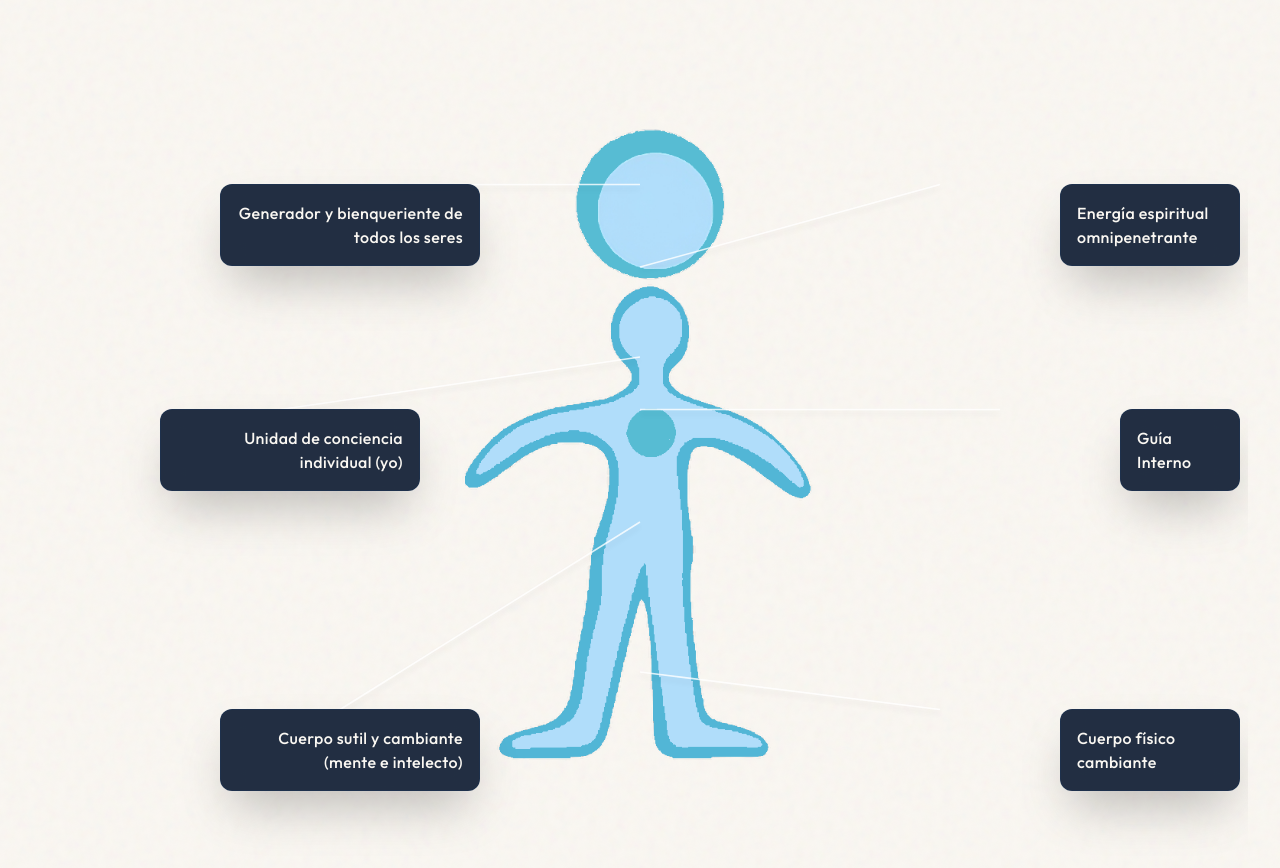
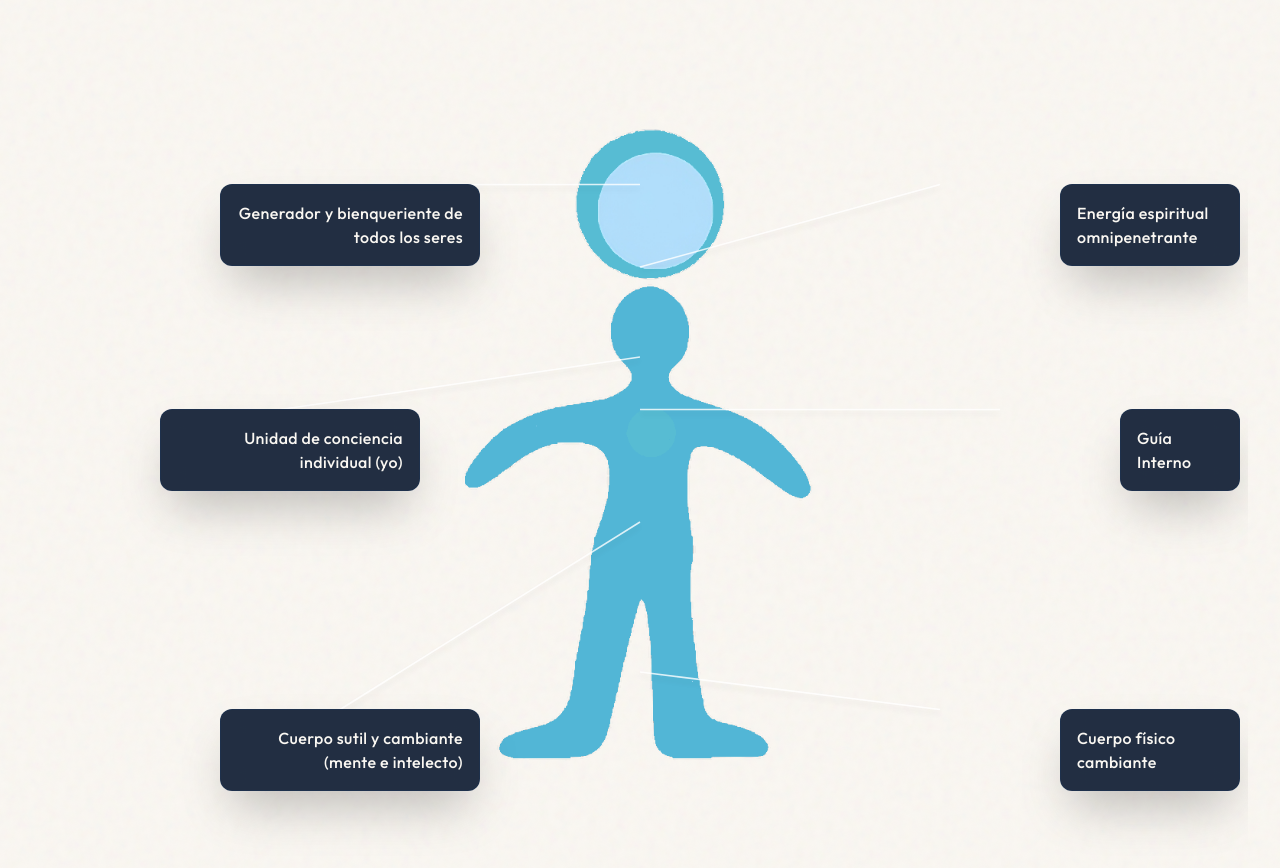
Before and after one commit to radharaniseva77/oidaterapia-org-, a Next.js app: page / in a window 1280 px wide. Shown: the part 2180-3048 px from the top of the page. Built offline with nearby package versions, Linux system fonts and the light colour scheme.

Commit message:
fix: resolve TypeScript strict variants issue and fix z-index for 5 and 6 according to manual

```diff
--- a/components/InteractiveDiagrams.tsx
+++ b/components/InteractiveDiagrams.tsx
@@ -9,8 +9,8 @@ export default function InteractiveDiagrams() {
   // Jerarquía estricta según indicaciones (Z-INDEX REAL)
   const animadoImages = [
     { id: 1, src: "/assets/oidaterapia/animado-1.png", zIndex: 10, delay: 0.2 }, // Fondo: animado-1
-    { id: 5, src: "/assets/oidaterapia/animado-5.png", zIndex: 20, delay: 1.4 }, // Cuerpo sutil
-    { id: 6, src: "/assets/oidaterapia/animado-6.png", zIndex: 30, delay: 1.7 }, // Cuerpo físico (Sobre el sutil)
+    { id: 6, src: "/assets/oidaterapia/animado-6.png", zIndex: 20, delay: 1.7 }, // Cuerpo físico
+    { id: 5, src: "/assets/oidaterapia/animado-5.png", zIndex: 30, delay: 1.4 }, // Cuerpo sutil (Sobre el físico)
     { id: 4, src: "/assets/oidaterapia/animado-4.png", zIndex: 40, delay: 1.1 }, // Conexiones
     { id: 3, src: "/assets/oidaterapia/animado-3.png", zIndex: 50, delay: 0.8 }, // Guía interno (Corazón)
     { id: 2, src: "/assets/oidaterapia/animado-2.png", zIndex: 60, delay: 0.5 }, // Divinidad (Esfera)
--- a/components/OntologyWalkthrough.tsx
+++ b/components/OntologyWalkthrough.tsx
@@ -1,7 +1,7 @@
 "use client";
 
 import React, { useState, useEffect } from 'react';
-import { motion, AnimatePresence } from 'framer-motion';
+import { motion, AnimatePresence, Variants } from 'framer-motion';
 import { X } from 'lucide-react';
 import { createPortal } from 'react-dom';
 
@@ -17,8 +17,8 @@ const layerImages = [
   { id: 2, src: "/assets/oidaterapia/animado-2.png", zIndex: 60 },
   { id: 3, src: "/assets/oidaterapia/animado-3.png", zIndex: 50 },
   { id: 4, src: "/assets/oidaterapia/animado-4.png", zIndex: 40 },
-  { id: 5, src: "/assets/oidaterapia/animado-5.png", zIndex: 20 },
-  { id: 6, src: "/assets/oidaterapia/animado-6.png", zIndex: 30 },
+  { id: 5, src: "/assets/oidaterapia/animado-5.png", zIndex: 30 },
+  { id: 6, src: "/assets/oidaterapia/animado-6.png", zIndex: 20 },
 ];
 
 /* Textos extraídos con líneas relativas apuntando rigurosamente a las áreas definidas */
@@ -68,7 +68,7 @@ const textNodes = [
 ];
 
 // Stagger Variants (Animación en Bloque)
-const containerVariants = {
+const containerVariants: Variants = {
   hidden: { opacity: 0 },
   visible: {
     opacity: 1,
@@ -78,7 +78,7 @@ const containerVariants = {
   }
 };
 
-const itemVariants = {
+const itemVariants: Variants = {
   hidden: { opacity: 0, scale: 0.95 },
   visible: { opacity: 1, scale: 1, transition: { duration: 1.2, ease: "easeOut" } }
 };
```
